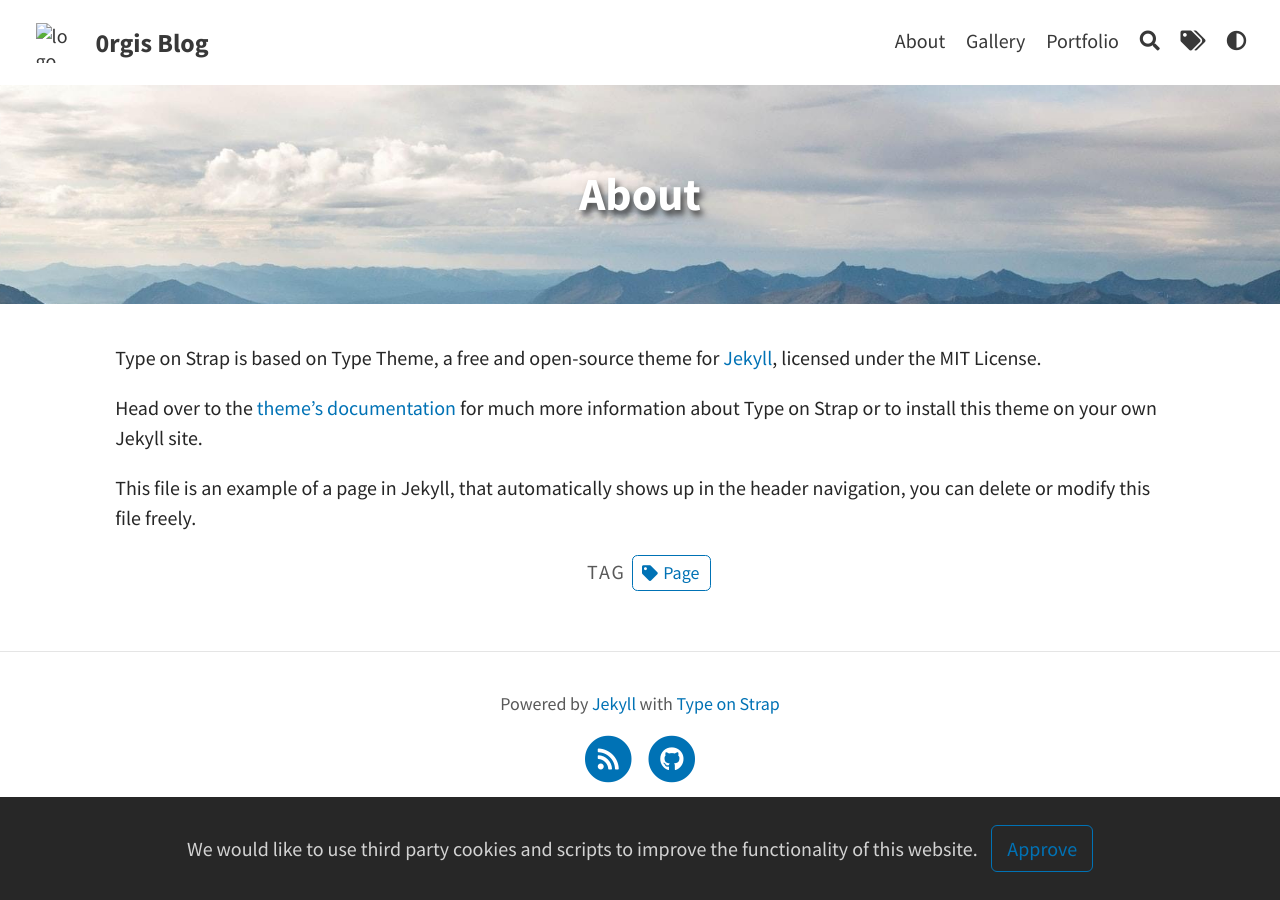
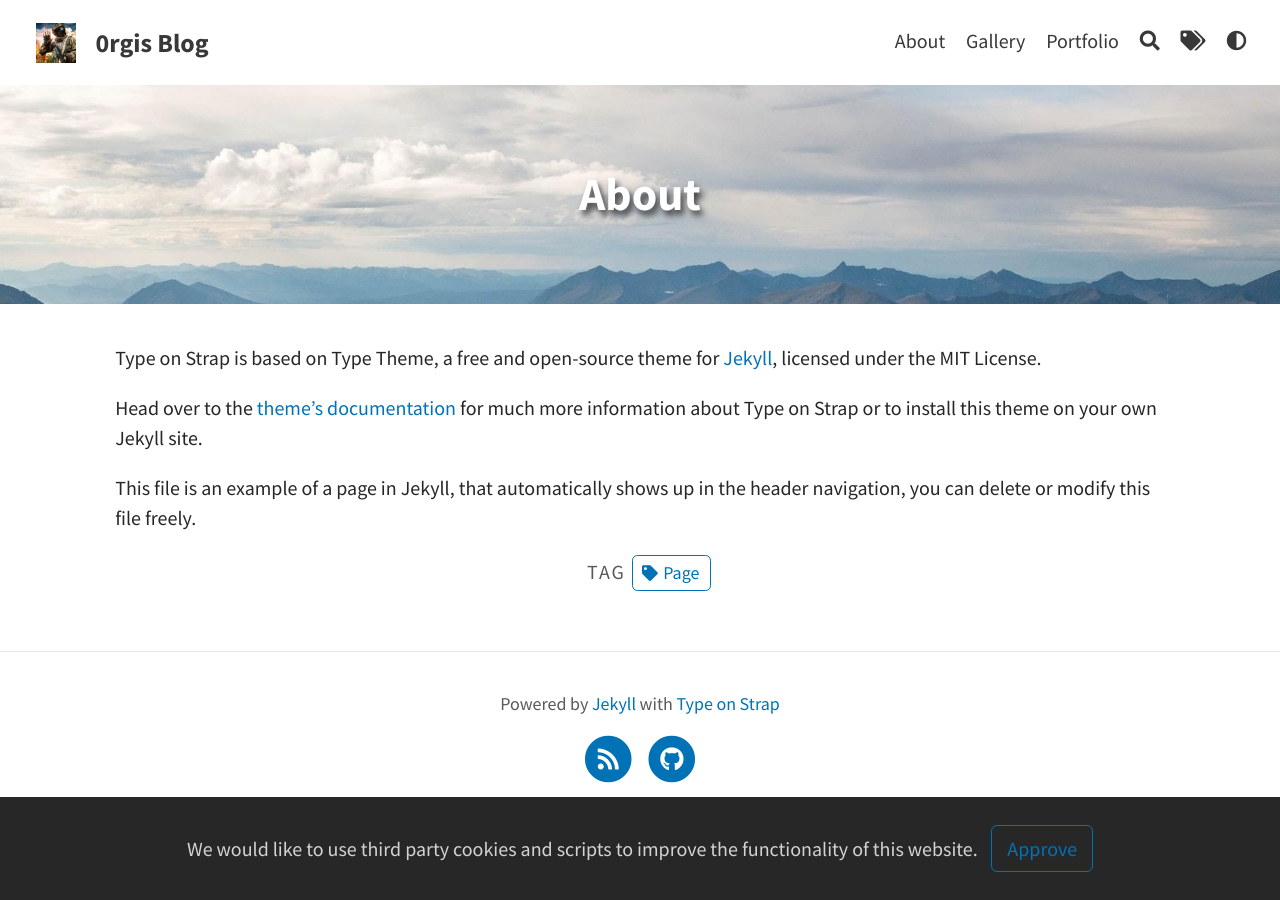
Before and after one commit to 0rgis/0rgis.github.io, a Jekyll site: the page built from pages/about.md, in a window 1280 px wide. Built offline with Jekyll 4.4.1, drawn with Linux system fonts in a browser that asks for light colours.

Commit message:
Update _config.yml

```diff
--- a/_config.yml
+++ b/_config.yml
@@ -5,7 +5,7 @@ url: "https://0rgis.github.io"
 # THEME-SPECIFIC CONFIGURATION
 title: 0rgis Blog                                       # site's title
 description: "A website with blog posts and pages"      # used by search engines
-avatar: assets/img/bfwave.jpg                           # Empty for no avatar in navbar
+avatar: assets/img/header/bfwave.jpg                           # Empty for no avatar in navbar
 favicon: assets/favicon.ico                             # Icon displayed in the tab
 
 # Header and footer text
```
